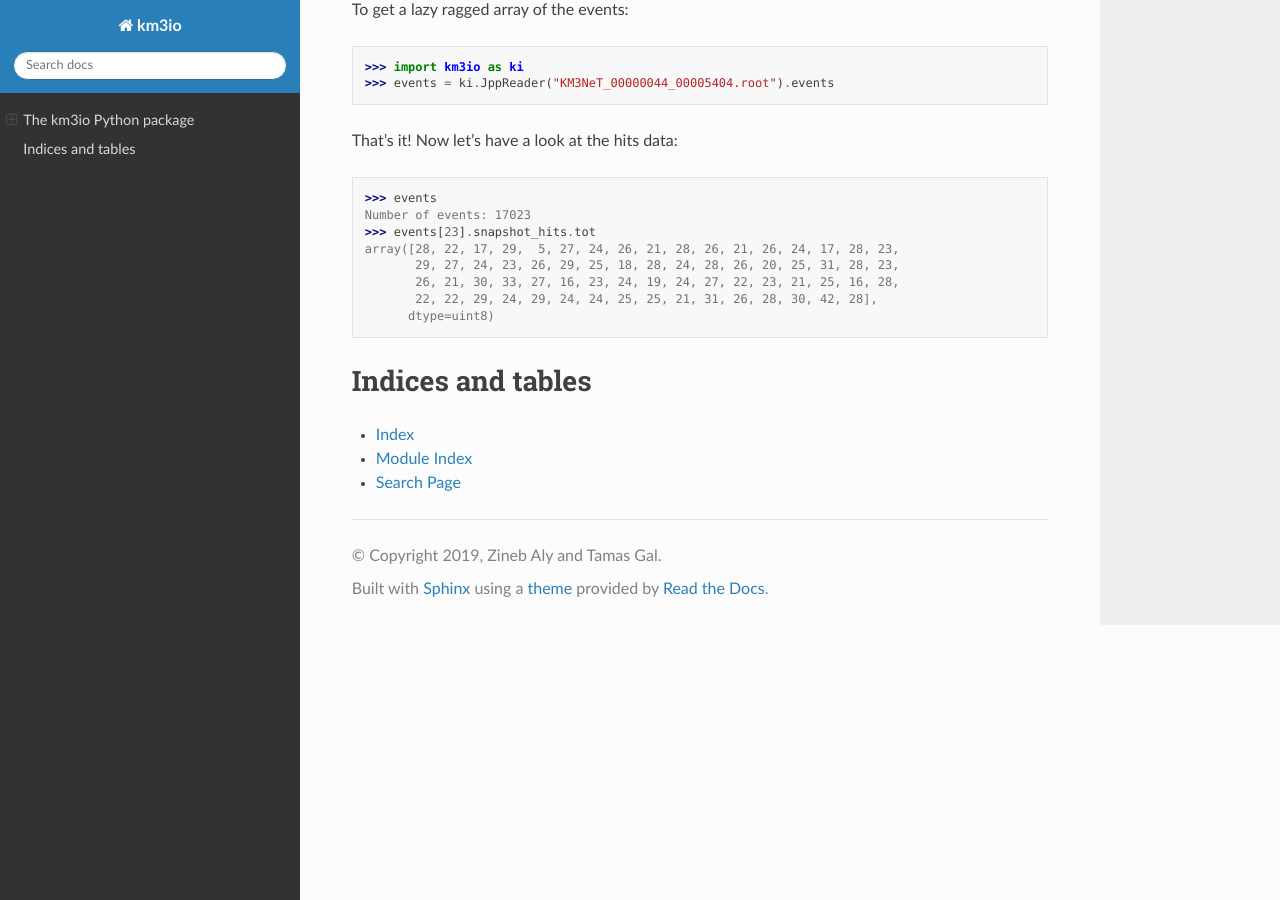
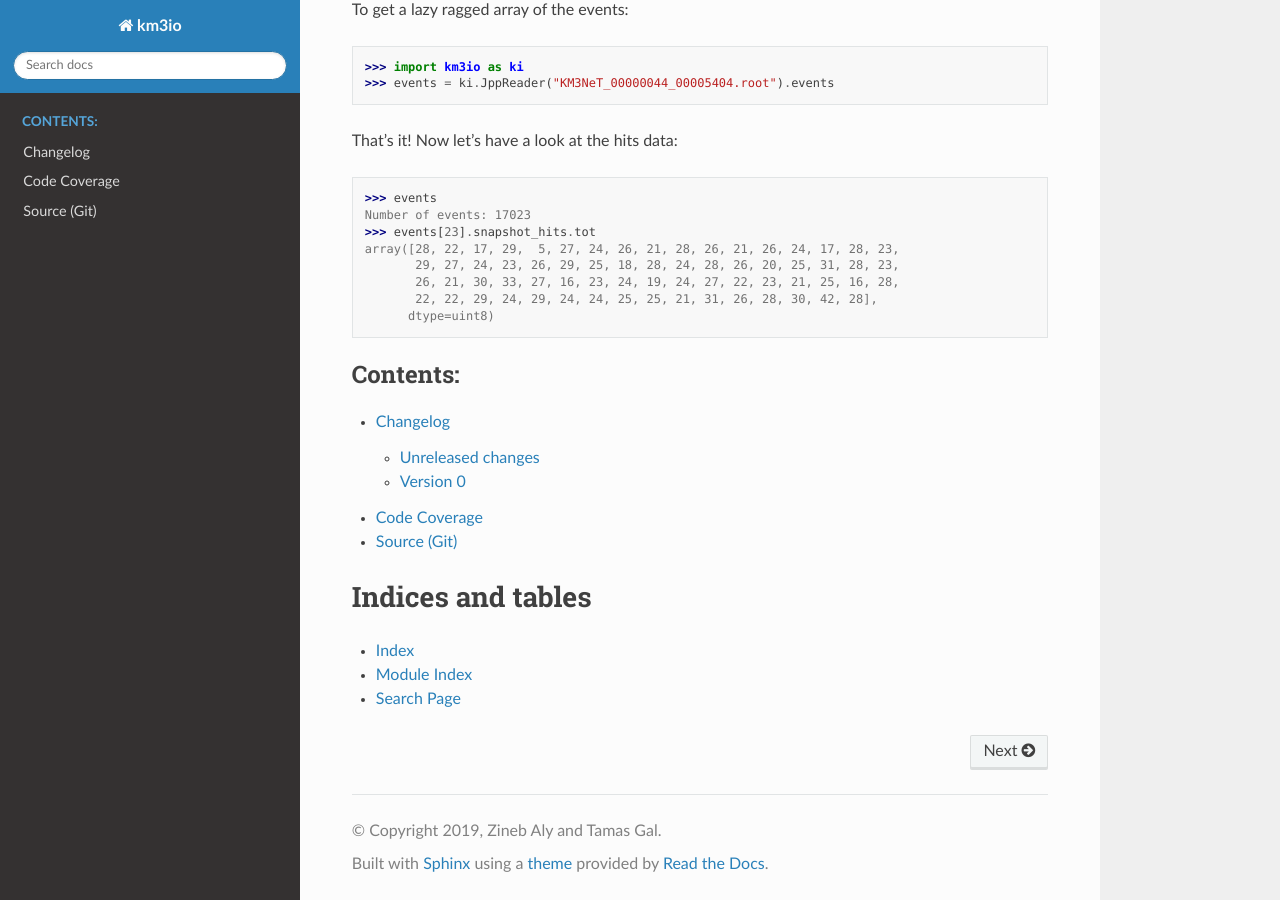
Before and after one commit to KM3NeT/km3io, a Sphinx documentation site: the page built from doc/index.rst, in a window 1280 px wide and 900 px high, scrolled down 619 px. Built offline with Sphinx 7.4.7 and the Read the Docs theme 2.0.0, drawn with Linux system fonts in a browser that asks for light colours; pages that are not in the unit, such as notebooks, are missing from menus; the version number could not be read and is left out.

Commit message:
Update docs to contain changelog and src/coverage

```diff
--- /dev/null
+++ b/doc/changelog.rst
@@ -0,0 +1,4 @@
+Changelog
+=========
+
+.. include:: ../CHANGELOG.rst
--- a/doc/index.rst
+++ b/doc/index.rst
@@ -10,9 +10,14 @@
    :maxdepth: 2
    :caption: Contents:
 
+   changelog
+
    autoapi/index
    autoapi/km3io/aanet/index
    autoapi/km3io/jpp/index
+
+   Code Coverage <http://km3py.pages.km3net.de/km3io/coverage>
+   Source (Git) <https://git.km3net.de/km3py/km3io.git>
 
 
 
```
